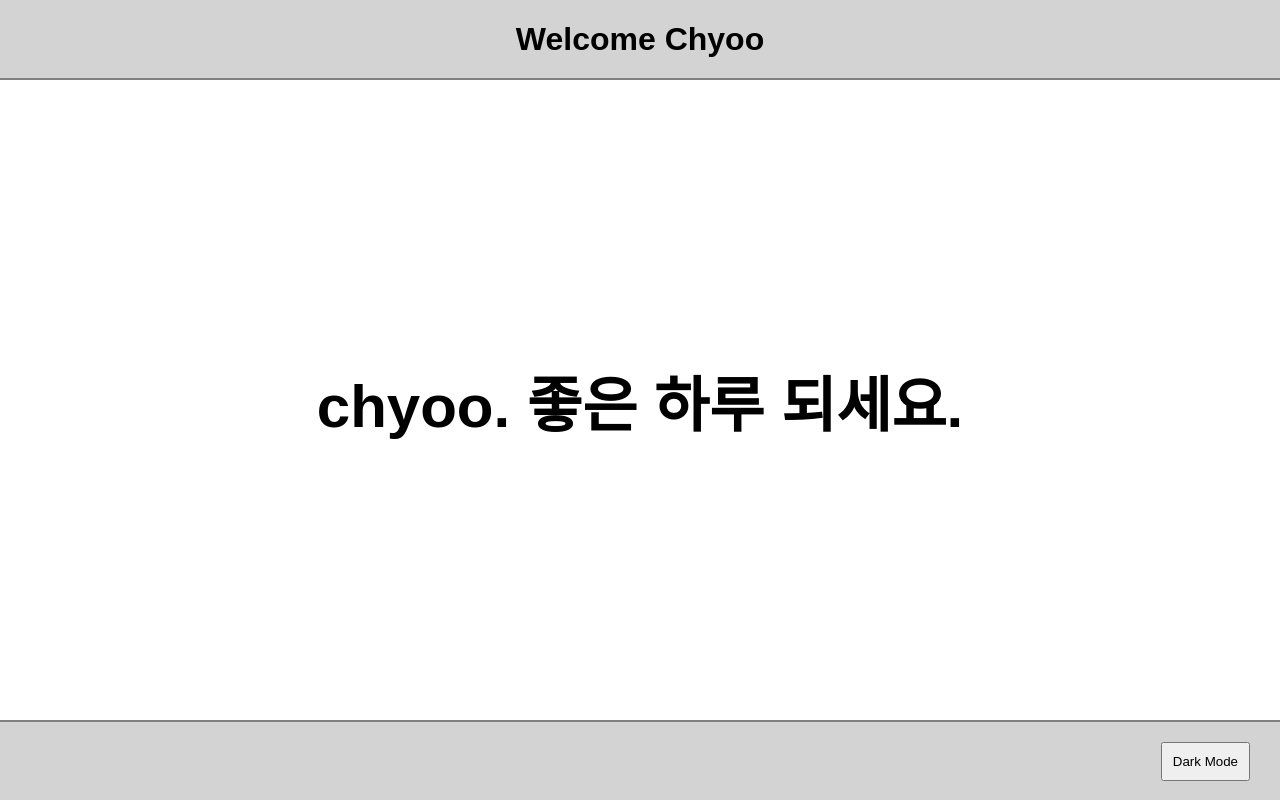
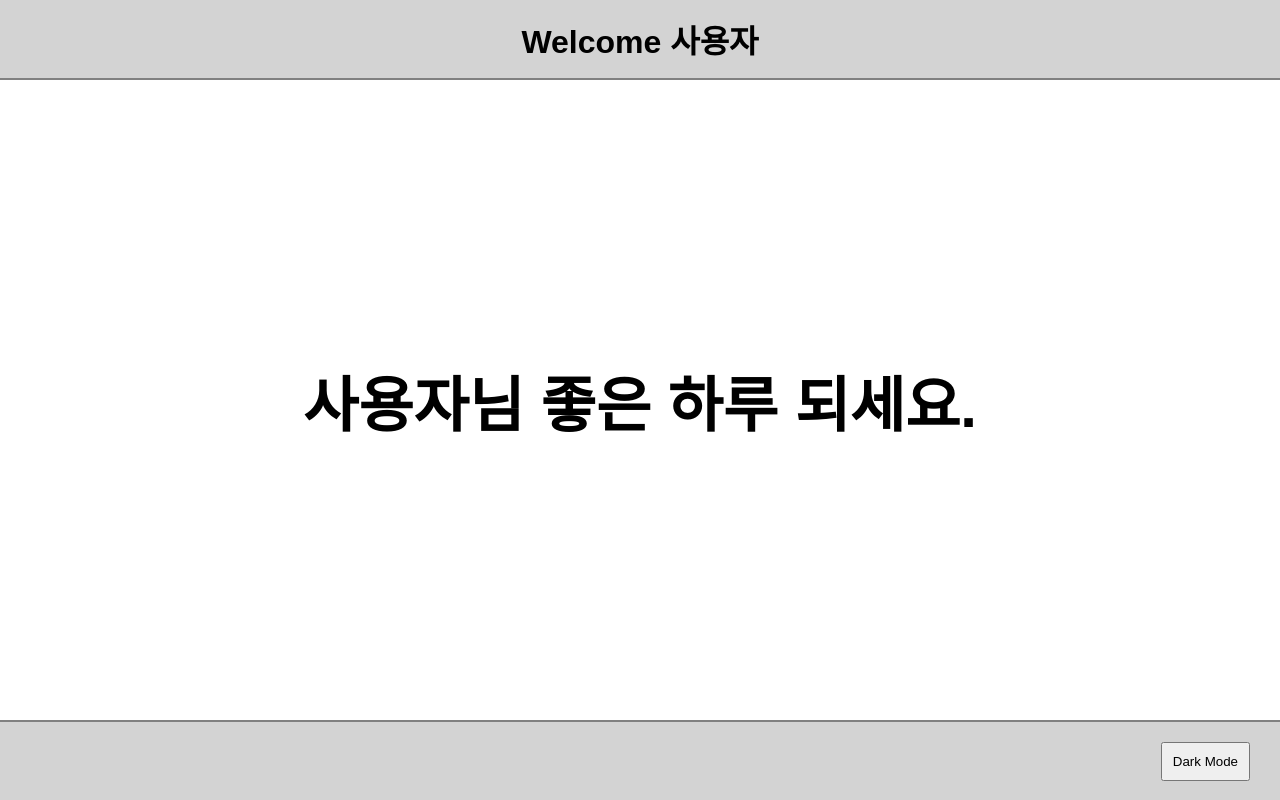
Before and after one commit to sp-chyoo/chy-ExamReact, a React (Create React App) app in the folder my-app/: page / in a window 1280 px wide. Built offline with nearby package versions, Linux system fonts and the light colour scheme.

Commit message:
UserContext 추가 1. 사용자 이름을 UserContest에서 가져오도록 수정

```diff
--- a/my-app/src/App.js
+++ b/my-app/src/App.js
@@ -2,14 +2,16 @@ import { useState } from 'react';
 import './App.css';
 import Page from './components/Page';
 import { ThemeContext } from './context/ThemeContext';
+import { UserContext } from './context/UserContext';
 
 function App() {
   const [isDark, setIsDark] = useState(false);
 
-  return <ThemeContext.Provider value={{isDark, setIsDark}}>
-    <Page />
-  </ThemeContext.Provider>
-
+  return <UserContext.Provider value={'사용자'}>
+    <ThemeContext.Provider value={{isDark, setIsDark}}>
+      <Page />
+    </ThemeContext.Provider>
+  </UserContext.Provider>
 }
 
 export default App;
--- a/my-app/src/components/Content.jsx
+++ b/my-app/src/components/Content.jsx
@@ -1,8 +1,10 @@
 import React, { useContext } from "react";
 import { ThemeContext } from "../context/ThemeContext";
+import { UserContext } from "../context/UserContext";
 
-const Content = ({}) => {
+const Content = () => {
     const {isDark} = useContext(ThemeContext);
+    const user = useContext(UserContext);
 
     return <div
     className="content"
@@ -10,7 +12,7 @@ const Content = ({}) => {
         backgroundColor : isDark ? 'black' : 'white',
         color: isDark ? 'white' : 'black',
     }}>
-        <h1>chyoo. 좋은 하루 되세요.</h1>
+        <h1>{user}님 좋은 하루 되세요.</h1>
     </div>
 };
 
--- a/my-app/src/components/Header.jsx
+++ b/my-app/src/components/Header.jsx
@@ -1,8 +1,10 @@
 import React, { useContext } from "react";
 import { ThemeContext } from "../context/ThemeContext";
+import { UserContext } from "../context/UserContext";
 
 const Header = () => {
     const { isDark } = useContext(ThemeContext);
+    const user = useContext(UserContext);
 
     return  <header
     className="header"
@@ -10,7 +12,7 @@ const Header = () => {
         backgroundColor : isDark ? 'black' : 'lightgray',
         color: isDark ? 'white' : 'black',
     }}>
-        <h1>Welcome Chyoo</h1>
+        <h1>Welcome {user}</h1>
     </header>
 }
 
--- /dev/null
+++ b/my-app/src/context/UserContext.js
@@ -0,0 +1,3 @@
+import { createContext } from "react";
+
+export const UserContext = createContext(null);
```
